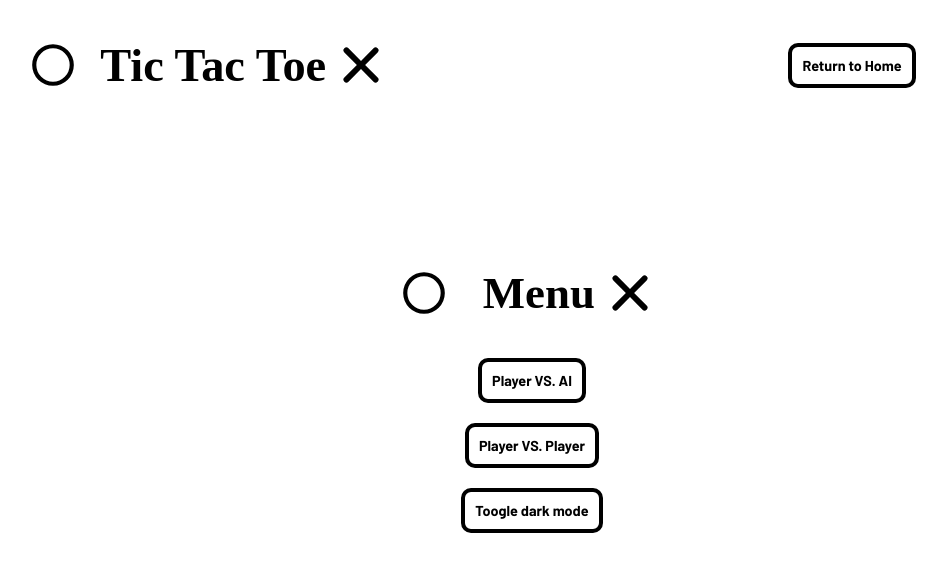
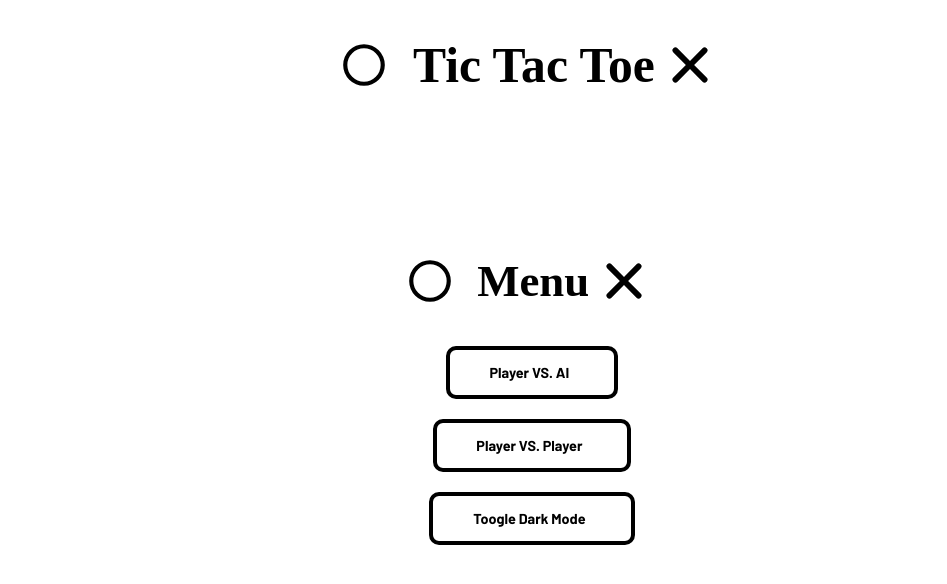
Before and after one commit to Zack1808/tic-tac-toe, a React (Create React App) app: page / in a window 1280 px wide. Shown: the top 584 px of the page, without its empty margins (108-1055 px from the left). Built offline with nearby package versions, Linux system fonts and the light colour scheme; a web font is replaced by a local one.

Commit message:
Added some styling to the Menu page

```diff
--- a/src/components/Header.js
+++ b/src/components/Header.js
@@ -10,10 +10,7 @@ import '../css/Header.css';
 const Header = () => {
     return (
         <div className='header'>
-            <h2 className='title'><UilCircle size="50" />&nbsp; Tic Tac Toe <UilTimes size="70" /></h2>
-            <div className="buttons">
-                <Link to="/">Return to Home</Link>
-            </div>
+            <Link to="/"><h2 className='title'><UilCircle size="50" />&nbsp; Tic Tac Toe <UilTimes size="70" /></h2></Link>
         </div>
     )
 }
--- a/src/components/Menu.js
+++ b/src/components/Menu.js
@@ -8,10 +8,10 @@ import '../css/Menu.css';
 const Menu = () => {
     return (
         <div className='menu'>
-            <h2><UilCircle size="50" />&nbsp;&nbsp; Menu <UilTimes size="70" /></h2>
-            <button>Player VS. AI</button>
-            <button>Player VS. Player</button>
-            <button>Toogle dark mode</button>
+            <h2><UilCircle size="50" />&nbsp; Menu <UilTimes size="70" /></h2>
+            <button><UilCircle className="icon"/>&nbsp; Player VS. AI <UilTimes size="35" className="icon" /></button>
+            <button><UilCircle className="icon"/>&nbsp; Player VS. Player <UilTimes size="35" className="icon" /></button>
+            <button><UilCircle className="icon"/>&nbsp; Toogle Dark Mode <UilTimes size="35" className="icon" /></button>
         </div>
     )
 };
--- a/src/css/App.css
+++ b/src/css/App.css
@@ -16,3 +16,7 @@
     justify-content: center;
     align-items: center;
 }
+
+.dark {
+    background: rgb(40, 40, 40);
+}
--- a/src/css/Header.css
+++ b/src/css/Header.css
@@ -8,40 +8,22 @@
     top: 0
 }
 
+.header a {
+    text-decoration: none;
+    cursor: pointer;
+    color: #000;
+}
+
 .title {
     display: flex;
     font-family: 'Rubik Dirt', cursive;
     justify-content: center;
     align-items: center;
-    width: 50%;
-    font-size: calc(1.3em + 2vw);
+    font-size: calc(1.5em + 2vw);
     font-weight: 900;
     padding: 10px 0;
 }
 
-.buttons {
-    display: flex;
-    justify-content: center;
-    width: 50%;
-    align-items: center;
-    padding: 10px 0;
+.dark .title {
+    color: #fff !important;
 }
-
-.buttons a,
-.buttons button{
-    text-decoration: none;
-    display: flex;
-    padding: 10px 10px;
-    border-radius: 10px;
-    border: 4px solid #000;
-    color: #000;
-    font-weight: 700;
-    transition: transform .5s;
-    font-size: calc(.5em + .5vw);
-    background: none;
-}
-.buttons a:hover,
-.buttons button:hover{
-    transform: scale(1.1);
-    cursor: pointer;
-}
--- a/src/css/Menu.css
+++ b/src/css/Menu.css
@@ -18,7 +18,8 @@
 .menu button{
     text-decoration: none;
     display: flex;
-    padding: 10px 10px;
+    align-items: center;
+    padding: 5px 10px;
     border-radius: 10px;
     border: 4px solid #000;
     color: #000;
@@ -29,7 +30,25 @@
     margin: 10px 0;
 }
 
+.menu button .icon {
+    opacity: 0;
+    transition: opacity .5s;
+}
+
 .menu button:hover{
     transform: scale(1.1);
     cursor: pointer;
 }
+
+.menu button:hover .icon {
+    opacity: 1;
+}
+
+.dark .menu h2 {
+    color: #fff !important;
+}
+
+.dark .menu button {
+    color: #fff !important;
+    border-color: #fff;
+}
```
